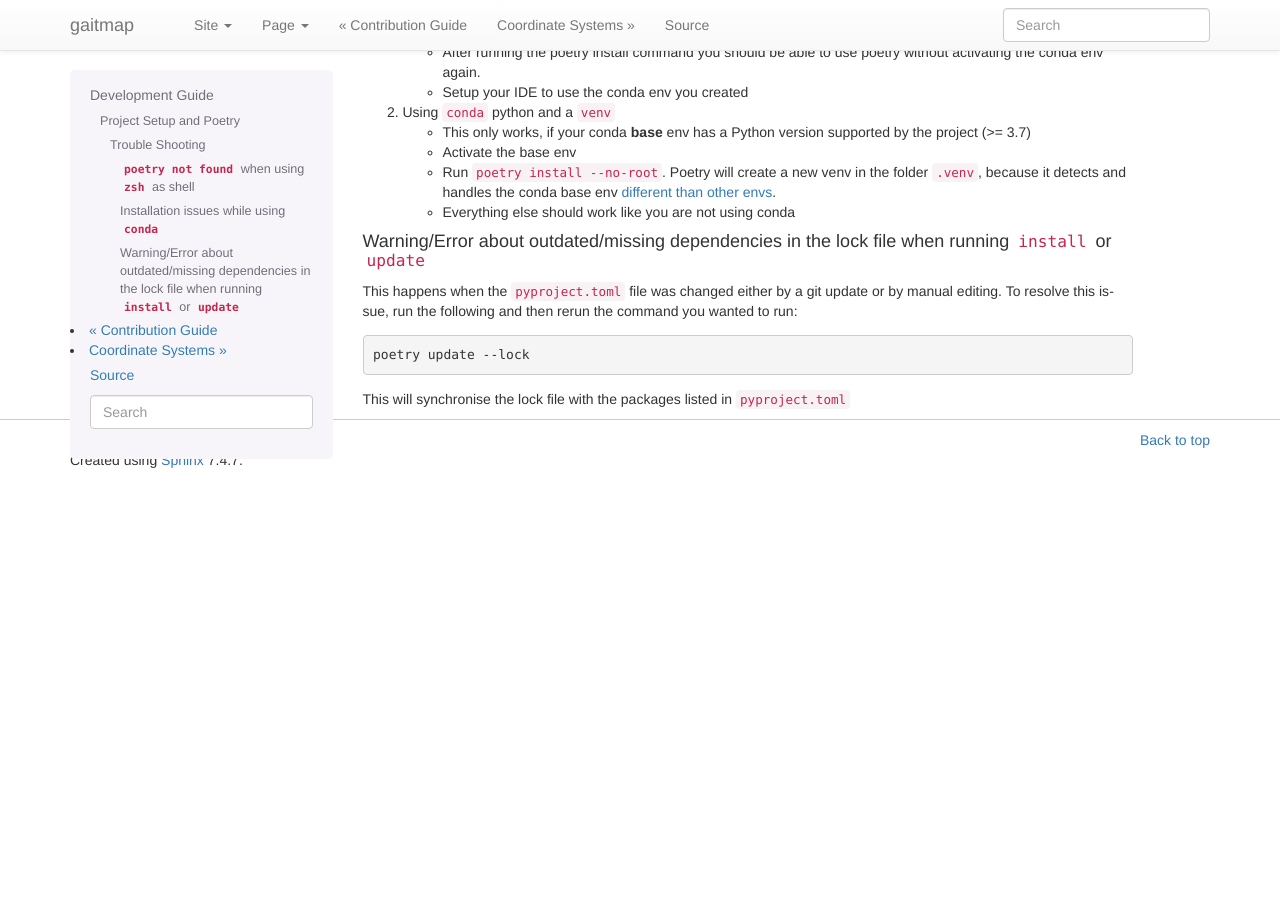
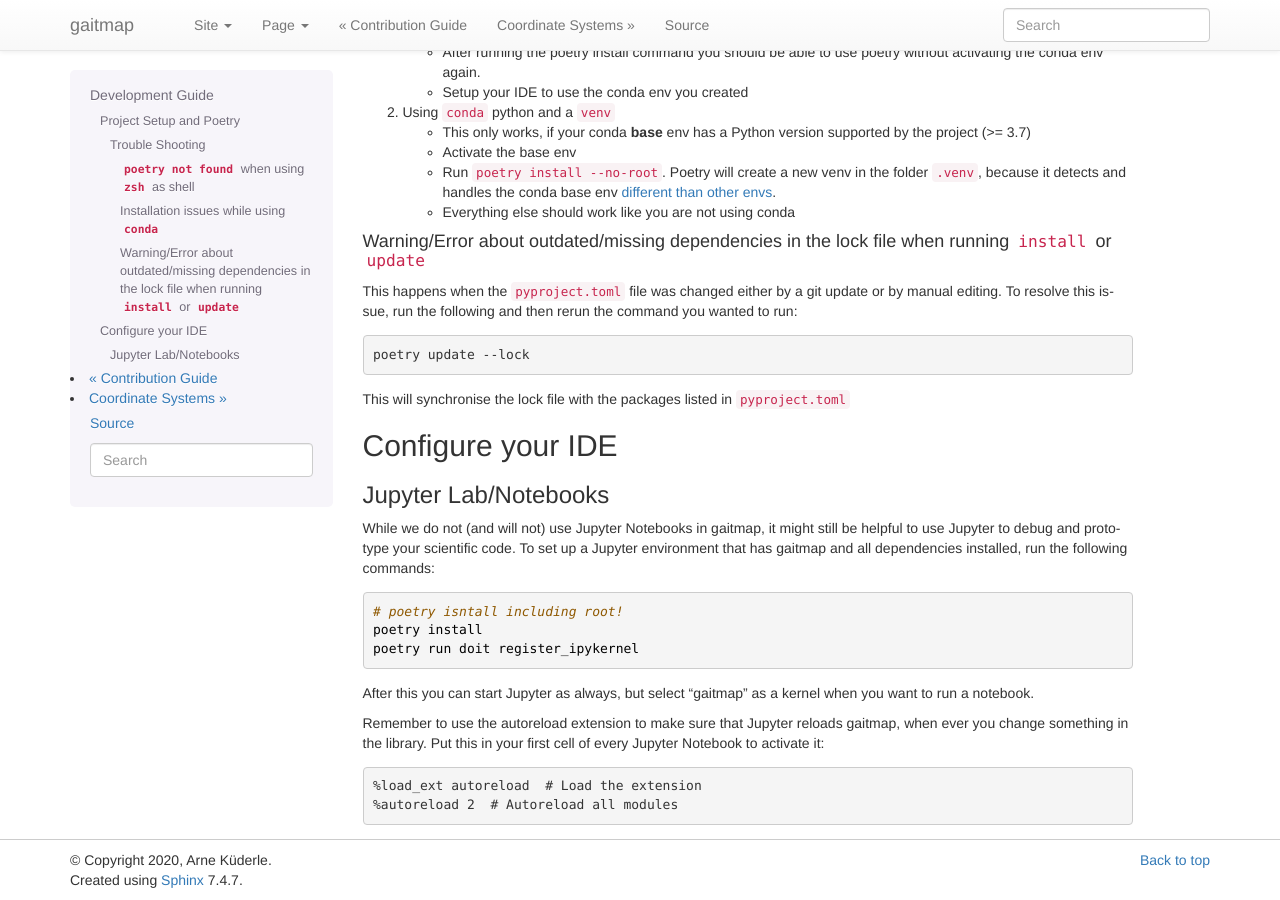
Before and after one commit to mad-lab-fau/gaitmap, a Sphinx documentation site: the page built from docs/guides/Development-Guide.md, in a window 1280 px wide and 900 px high, scrolled down 1181 px. Built offline with Sphinx 7.4.7, drawn with Linux system fonts in a browser that asks for light colours; pages that are not in the unit, such as notebooks, are missing from menus; before the commit the page ends 1661 px from its top, so only the background shows below that.

Commit message:
Added info about jupyter in documentation

````diff
--- a/docs/guides/Development-Guide.md
+++ b/docs/guides/Development-Guide.md
@@ -93,3 +93,28 @@ poetry update --lock
 ```
 
 This will synchronise the lock file with the packages listed in `pyproject.toml`
+
+## Configure your IDE
+
+### Jupyter Lab/Notebooks
+
+While we do not (and will not) use Jupyter Notebooks in gaitmap, it might still be helpful to use Jupyter to debug and
+prototype your scientific code.
+To set up a Jupyter environment that has gaitmap and all dependencies installed, run the following commands:
+
+```
+# poetry isntall including root!
+poetry install
+poetry run doit register_ipykernel
+```
+
+After this you can start Jupyter as always, but select "gaitmap" as a kernel when you want to run a notebook.
+
+Remember to use the autoreload extension to make sure that Jupyter reloads gaitmap, when ever you change something in
+the library.
+Put this in your first cell of every Jupyter Notebook to activate it:
+
+```jupyter
+%load_ext autoreload  # Load the extension
+%autoreload 2  # Autoreload all modules
+```
````
